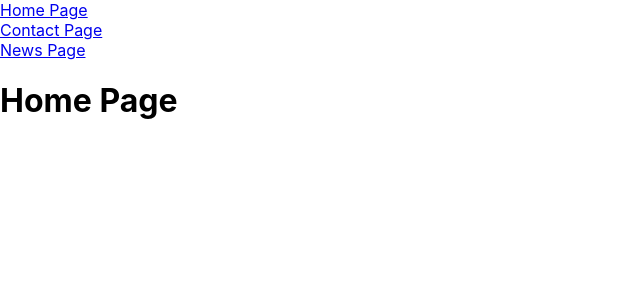
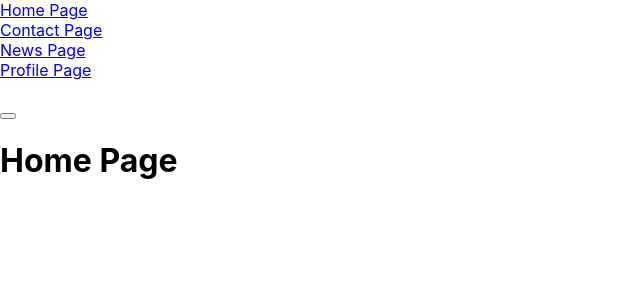
Before and after one commit to mehmteke/Word-Of-React, a React (Create React App) app: page / in a window 1280 px wide. Shown: the top 300 px of the page, without its empty margins (0-640 px from the left). Built offline with nearby package versions, Linux system fonts and the light colour scheme.

Commit message:
Redirect ile Login örneği

```diff
--- a/src/App.js
+++ b/src/App.js
@@ -1,22 +1,46 @@
 import React, { Component } from 'react';
 import logo from './logo.svg';
 import './App.css';
-import {BrowserRouter as Router, Route, Link, NavLink} from 'react-router-dom';
+import {BrowserRouter as Router, Route, Link, NavLink, Redirect} from 'react-router-dom';
 
 
 const news = ({match})=> {
     return(<h1>News Page : {match.params.id}</h1>)
 }
 
+const Profile = ()=>{
+  return(
+    <h1> Profile : Mehmet Teker</h1>
+  )
+}
+
 class App extends Component {
 
+  state = {
+    isLoading:false
+  }
+
+  onLogin = () => {
+     this.setState({
+       isLoading : !this.state.isLoading? true:false
+     })
+
+     console.log(this.state.isLoading);
+  }
+
   render(){
+    console.log(this.state.isLoading);
      return (
        <Router>
             <div>
                 <Link to="/">Home Page</Link> <br></br>
                 <NavLink activeStyle = {{color:'red'}} exact to="/Contact">Contact Page</NavLink> <br></br>
                 <NavLink activeClassName = "activeClassName" exact to="/News/2">News Page</NavLink> <br></br>
+                <NavLink activeClassName = "activeClassName" exact to="/Profile" >
+                  Profile Page
+                </NavLink> <br></br><br></br>
+                 <button type="button" value = { this.state.isLoading ? 'Logout' : 'Login'}
+                         onClick= {this.onLogin}> </button>
 
                 <Route path="/" exact render={
                                          () =>{ return (<h1>Home Page</h1>)}
@@ -25,6 +49,11 @@ class App extends Component {
                                                   ()=> { return (<h1>Contact Page</h1>)}
                                                 }/>
                 <Route path ='/News/:id' component = {news}/>
+                <Route path ='/Profile'  exect strict render = {
+                   () => { return(
+                     this.state.isLoading ? <Profile></Profile> : <Redirect to = "/"></Redirect>
+                   )}
+                }/>
 
             </div>
        </Router>
```
